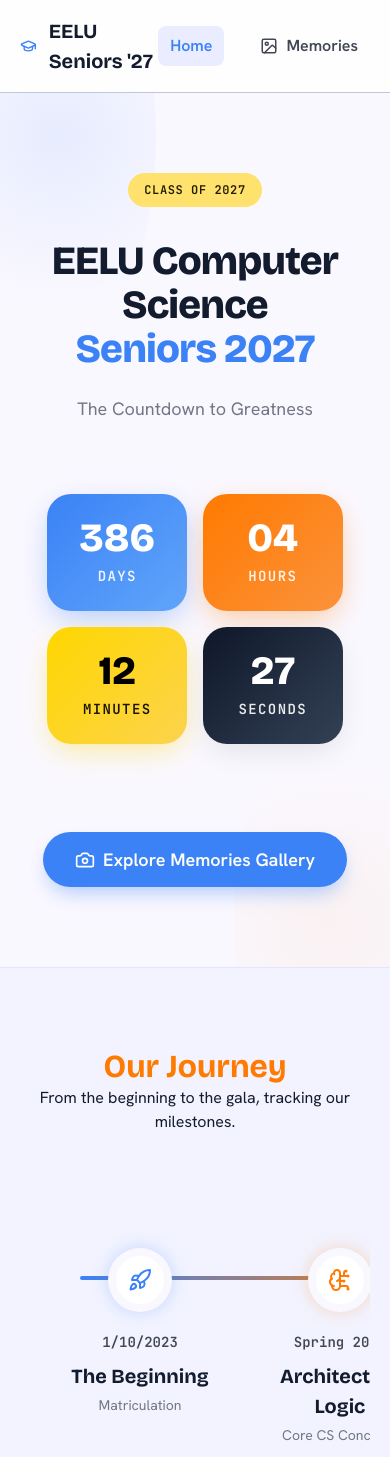
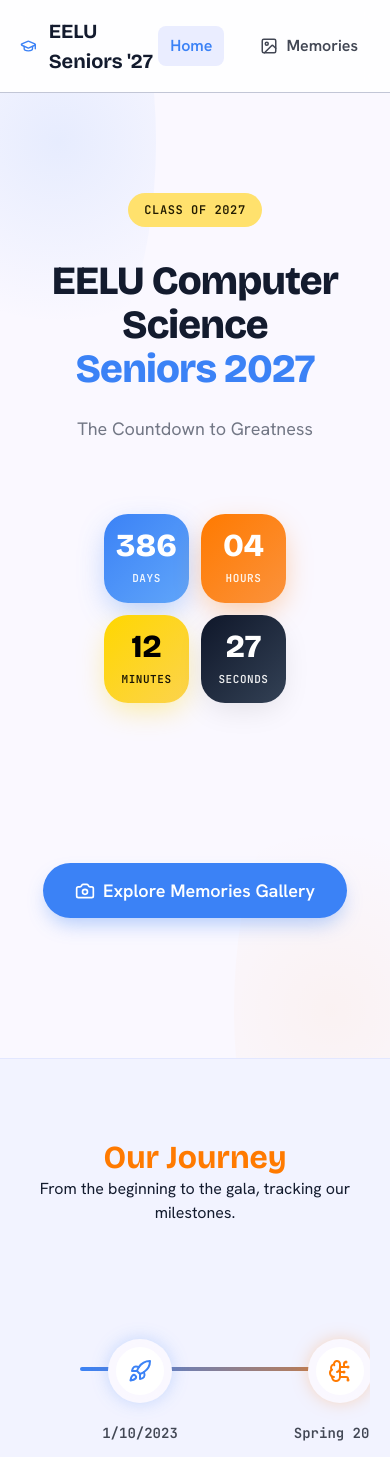
Before and after one commit to MostafaAlshennawy1/eelu-seniors-2027, a React (Vite) app: page / in a window 390 px wide. Shown: the top 1457 px of the page. Built offline with nearby package versions, Linux system fonts and the light colour scheme.

Commit message:
UI adjustments for mobile countdown and PC hero button

```diff
--- a/src/components/Countdown.css
+++ b/src/components/Countdown.css
@@ -18,6 +18,12 @@
   }
 }
 
+@media (max-width: 480px) {
+  .countdown-grid {
+    gap: 12px;
+  }
+}
+
 .countdown-box {
   display: flex;
   flex-direction: column;
@@ -28,6 +34,12 @@
   color: white;
   box-shadow: 0 10px 30px -5px rgba(0,0,0,0.1);
   transition: transform 0.3s ease;
+}
+
+@media (max-width: 480px) {
+  .countdown-box {
+    padding: 16px 12px;
+  }
 }
 
 .countdown-box:hover {
@@ -67,6 +79,12 @@
   }
 }
 
+@media (max-width: 480px) {
+  .countdown-number {
+    font-size: 32px;
+  }
+}
+
 .countdown-label {
   font-family: var(--font-label);
   font-size: 14px;
@@ -76,3 +94,10 @@
   margin-top: 8px;
   opacity: 0.9;
 }
+
+@media (max-width: 480px) {
+  .countdown-label {
+    font-size: 11px;
+    letter-spacing: 0.05em;
+  }
+}
--- a/src/pages/Home.css
+++ b/src/pages/Home.css
@@ -4,7 +4,7 @@
 }
 
 .hero-section {
-  padding: 80px 0;
+  padding: 100px 0 140px;
   text-align: center;
   position: relative;
   overflow: hidden;
@@ -60,7 +60,7 @@
 }
 
 .hero-action {
-  margin-top: 48px;
+  margin-top: 120px;
 }
 
 .btn-large {
```
